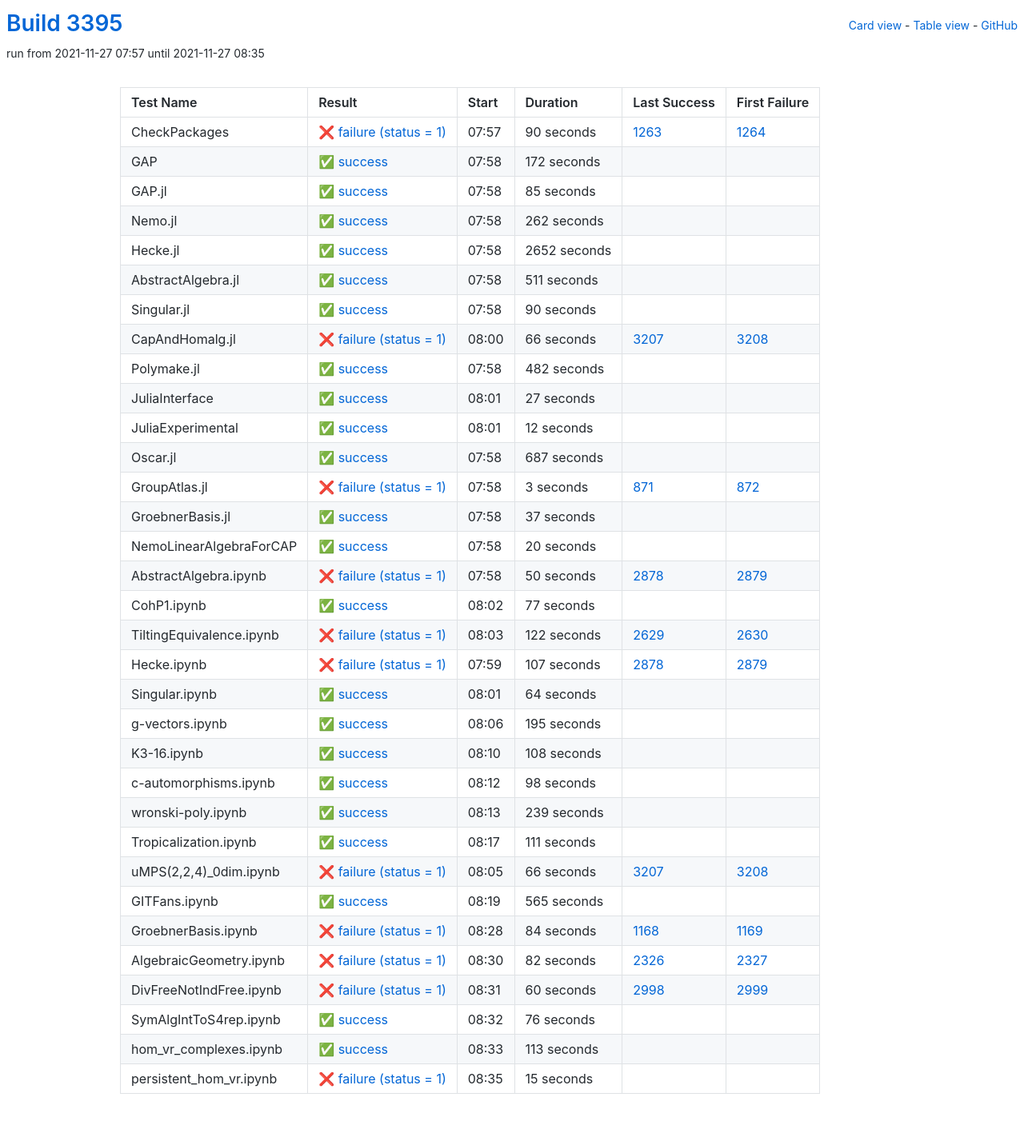
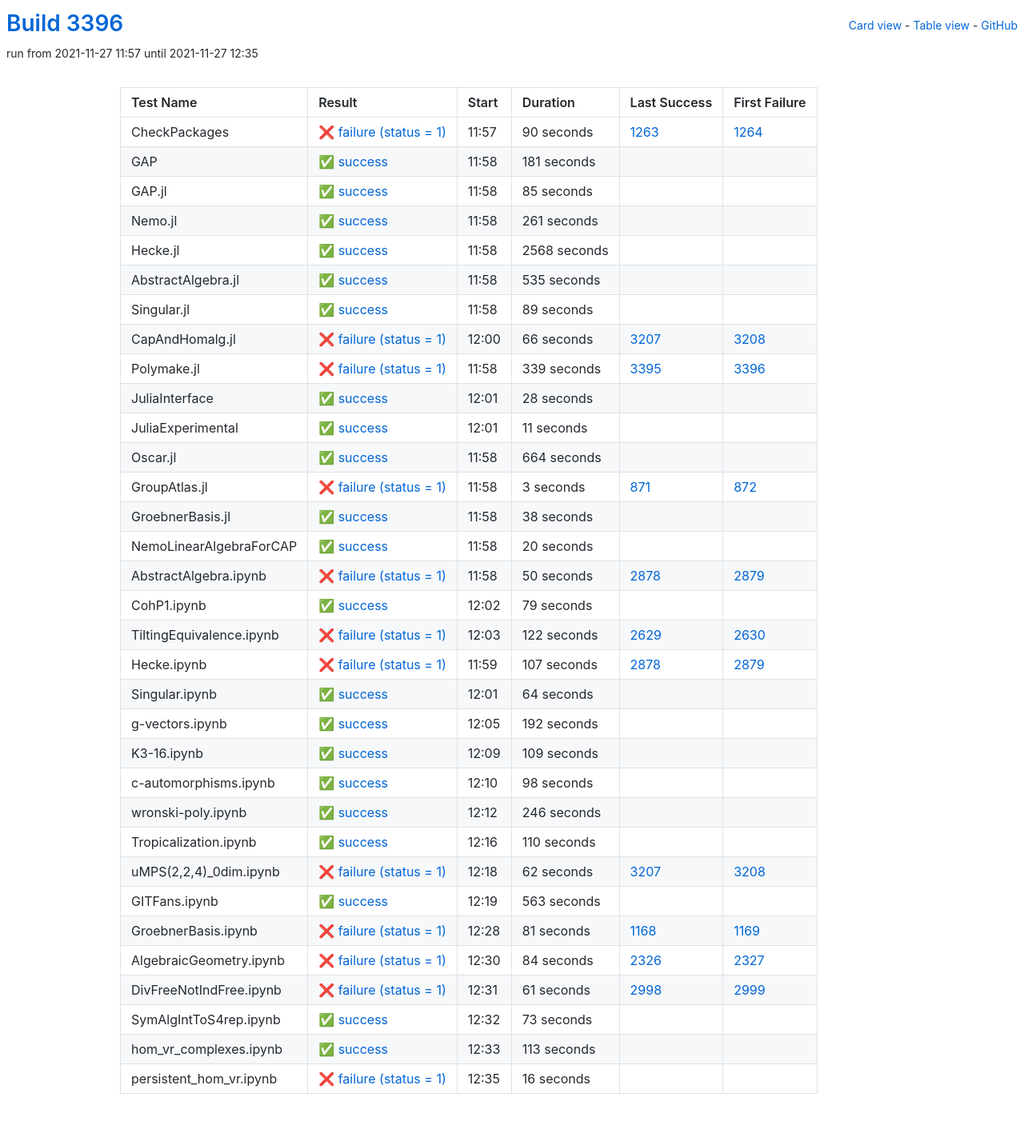
Before and after one commit to oscar-system/oscar-ci-status-stable, a Jekyll site: the page built from table.html, in a window 1280 px wide. Shown: the whole page at 80% size. Built offline with Jekyll 4.4.1, drawn with Linux system fonts in a browser that asks for light colours.

Commit message:
Build #3396

```diff
--- a/_data/ci.yml
+++ b/_data/ci.yml
@@ -1,6 +1,6 @@
 ---
-build: 3395
-build_url: https://oscarci.mathematik.uni-kl.de/job/oscar-stable/3395/
+build: 3396
+build_url: https://oscarci.mathematik.uni-kl.de/job/oscar-stable/3396/
 job: oscar-stable
 organization: oscar-system
 repo: oscar-ci-status-stable
@@ -8,8 +8,8 @@ repourl: https://github.com/oscar-system/oscar-ci-status-stable
 tests:
 - name: CheckPackages
   id: checkpackages
-  log: https://oscarci.mathematik.uni-kl.de/job/oscar-stable/3395/artifact/logs/build-3395/CheckPackages.log
-  start: 2021-11-27 07:57
+  log: https://oscarci.mathematik.uni-kl.de/job/oscar-stable/3396/artifact/logs/build-3396/CheckPackages.log
+  start: 2021-11-27 11:57
   success: false
   exitcode: 1
   status: failure
@@ -20,20 +20,20 @@ tests:
   first_failure_url: https://oscarci.mathematik.uni-kl.de/job/oscar-stable/1264/
 - name: GAP
   id: gap
-  log: https://oscarci.mathematik.uni-kl.de/job/oscar-stable/3395/artifact/logs/build-3395/GAP.log
-  start: 2021-11-27 07:58
+  log: https://oscarci.mathematik.uni-kl.de/job/oscar-stable/3396/artifact/logs/build-3396/GAP.log
+  start: 2021-11-27 11:58
   success: true
   exitcode: 0
   status: success
-  duration: 172
+  duration: 181
   last_success: false
   last_success_url:
   first_failure: false
   first_failure_url:
 - name: GAP.jl
   id: gap-jl
-  log: https://oscarci.mathematik.uni-kl.de/job/oscar-stable/3395/artifact/logs/build-3395/GAP.jl.log
-  start: 2021-11-27 07:58
+  log: https://oscarci.mathematik.uni-kl.de/job/oscar-stable/3396/artifact/logs/build-3396/GAP.jl.log
+  start: 2021-11-27 11:58
   success: true
   exitcode: 0
   status: success
@@ -44,56 +44,56 @@ tests:
   first_failure_url:
 - name: Nemo.jl
   id: nemo-jl
-  log: https://oscarci.mathematik.uni-kl.de/job/oscar-stable/3395/artifact/logs/build-3395/Nemo.jl.log
-  start: 2021-11-27 07:58
+  log: https://oscarci.mathematik.uni-kl.de/job/oscar-stable/3396/artifact/logs/build-3396/Nemo.jl.log
+  start: 2021-11-27 11:58
   success: true
   exitcode: 0
   status: success
-  duration: 262
+  duration: 261
   last_success: false
   last_success_url:
   first_failure: false
   first_failure_url:
 - name: Hecke.jl
   id: hecke-jl
-  log: https://oscarci.mathematik.uni-kl.de/job/oscar-stable/3395/artifact/logs/build-3395/Hecke.jl.log
-  start: 2021-11-27 07:58
+  log: https://oscarci.mathematik.uni-kl.de/job/oscar-stable/3396/artifact/logs/build-3396/Hecke.jl.log
+  start: 2021-11-27 11:58
   success: true
   exitcode: 0
   status: success
-  duration: 2652
+  duration: 2568
   last_success: false
   last_success_url:
   first_failure: false
   first_failure_url:
 - name: AbstractAlgebra.jl
   id: abstractalgebra-jl
-  log: https://oscarci.mathematik.uni-kl.de/job/oscar-stable/3395/artifact/logs/build-3395/AbstractAlgebra.jl.log
-  start: 2021-11-27 07:58
+  log: https://oscarci.mathematik.uni-kl.de/job/oscar-stable/3396/artifact/logs/build-3396/AbstractAlgebra.jl.log
+  start: 2021-11-27 11:58
   success: true
   exitcode: 0
   status: success
-  duration: 511
+  duration: 535
   last_success: false
   last_success_url:
   first_failure: false
   first_failure_url:
 - name: Singular.jl
   id: singular-jl
-  log: https://oscarci.mathematik.uni-kl.de/job/oscar-stable/3395/artifact/logs/build-3395/Singular.jl.log
-  start: 2021-11-27 07:58
+  log: https://oscarci.mathematik.uni-kl.de/job/oscar-stable/3396/artifact/logs/build-3396/Singular.jl.log
+  start: 2021-11-27 11:58
   success: true
   exitcode: 0
   status: success
-  duration: 90
+  duration: 89
   last_success: false
   last_success_url:
   first_failure: false
   first_failure_url:
 - name: CapAndHomalg.jl
   id: capandhomalg-jl
-  log: https://oscarci.mathematik.uni-kl.de/job/oscar-stable/3395/artifact/logs/build-3395/CapAndHomalg.jl.log
-  start: 2021-11-27 08:00
+  log: https://oscarci.mathematik.uni-kl.de/job/oscar-stable/3396/artifact/logs/build-3396/CapAndHomalg.jl.log
+  start: 2021-11-27 12:00
   success: false
   exitcode: 1
   status: failure
@@ -104,56 +104,56 @@ tests:
   first_failure_url: https://oscarci.mathematik.uni-kl.de/job/oscar-stable/3208/
 - name: Polymake.jl
   id: polymake-jl
-  log: https://oscarci.mathematik.uni-kl.de/job/oscar-stable/3395/artifact/logs/build-3395/Polymake.jl.log
-  start: 2021-11-27 07:58
+  log: https://oscarci.mathematik.uni-kl.de/job/oscar-stable/3396/artifact/logs/build-3396/Polymake.jl.log
+  start: 2021-11-27 11:58
+  success: false
+  exitcode: 1
+  status: failure
+  duration: 339
+  last_success: 3395
+  last_success_url: https://oscarci.mathematik.uni-kl.de/job/oscar-stable/3395/
+  first_failure: 3396
+  first_failure_url: https://oscarci.mathematik.uni-kl.de/job/oscar-stable/3396/
+- name: JuliaInterface
+  id: juliainterface
+  log: https://oscarci.mathematik.uni-kl.de/job/oscar-stable/3396/artifact/logs/build-3396/JuliaInterface.log
+  start: 2021-11-27 12:01
   success: true
   exitcode: 0
   status: success
-  duration: 482
-  last_success: false
-  last_success_url:
-  first_failure: false
-  first_failure_url:
-- name: JuliaInterface
-  id: juliainterface
-  log: https://oscarci.mathematik.uni-kl.de/job/oscar-stable/3395/artifact/logs/build-3395/JuliaInterface.log
-  start: 2021-11-27 08:01
-  success: true
-  exitcode: 0
-  status: success
-  duration: 27
+  duration: 28
   last_success: false
   last_success_url:
   first_failure: false
   first_failure_url:
 - name: JuliaExperimental
   id: juliaexperimental
-  log: https://oscarci.mathematik.uni-kl.de/job/oscar-stable/3395/artifact/logs/build-3395/JuliaExperimental.log
-  start: 2021-11-27 08:01
+  log: https://oscarci.mathematik.uni-kl.de/job/oscar-stable/3396/artifact/logs/build-3396/JuliaExperimental.log
+  start: 2021-11-27 12:01
   success: true
   exitcode: 0
   status: success
-  duration: 12
+  duration: 11
   last_success: false
   last_success_url:
   first_failure: false
   first_failure_url:
 - name: Oscar.jl
   id: oscar-jl
-  log: https://oscarci.mathematik.uni-kl.de/job/oscar-stable/3395/artifact/logs/build-3395/Oscar.jl.log
-  start: 2021-11-27 07:58
+  log: https://oscarci.mathematik.uni-kl.de/job/oscar-stable/3396/artifact/logs/build-3396/Oscar.jl.log
+  start: 2021-11-27 11:58
   success: true
   exitcode: 0
   status: success
-  duration: 687
+  duration: 664
   last_success: false
   last_success_url:
   first_failure: false
   first_failure_url:
 - name: GroupAtlas.jl
   id: groupatlas-jl
-  log: https://oscarci.mathematik.uni-kl.de/job/oscar-stable/3395/artifact/logs/build-3395/GroupAtlas.jl.log
-  start: 2021-11-27 07:58
+  log: https://oscarci.mathematik.uni-kl.de/job/oscar-stable/3396/artifact/logs/build-3396/GroupAtlas.jl.log
+  start: 2021-11-27 11:58
   success: false
   exitcode: 1
   status: failure
@@ -164,20 +164,20 @@ tests:
   first_failure_url: https://oscarci.mathematik.uni-kl.de/job/oscar-stable/872/
 - name: GroebnerBasis.jl
   id: groebnerbasis-jl
-  log: https://oscarci.mathematik.uni-kl.de/job/oscar-stable/3395/artifact/logs/build-3395/GroebnerBasis.jl.log
-  start: 2021-11-27 07:58
+  log: https://oscarci.mathematik.uni-kl.de/job/oscar-stable/3396/artifact/logs/build-3396/GroebnerBasis.jl.log
+  start: 2021-11-27 11:58
   success: true
   exitcode: 0
   status: success
-  duration: 37
+  duration: 38
   last_success: false
   last_success_url:
   first_failure: false
   first_failure_url:
 - name: NemoLinearAlgebraForCAP
   id: nemolinearalgebraforcap
-  log: https://oscarci.mathematik.uni-kl.de/job/oscar-stable/3395/artifact/logs/build-3395/NemoLinearAlgebraForCAP.log
-  start: 2021-11-27 07:58
+  log: https://oscarci.mathematik.uni-kl.de/job/oscar-stable/3396/artifact/logs/build-3396/NemoLinearAlgebraForCAP.log
+  start: 2021-11-27 11:58
   success: true
   exitcode: 0
   status: success
@@ -188,8 +188,8 @@ tests:
   first_failure_url:
 - name: AbstractAlgebra.ipynb
   id: abstractalgebra-ipynb
-  log: https://oscarci.mathematik.uni-kl.de/job/oscar-stable/3395/artifact/logs/build-3395/AbstractAlgebra.ipynb.log
-  start: 2021-11-27 07:58
+  log: https://oscarci.mathematik.uni-kl.de/job/oscar-stable/3396/artifact/logs/build-3396/AbstractAlgebra.ipynb.log
+  start: 2021-11-27 11:58
   success: false
   exitcode: 1
   status: failure
@@ -200,20 +200,20 @@ tests:
   first_failure_url: https://oscarci.mathematik.uni-kl.de/job/oscar-stable/2879/
 - name: CohP1.ipynb
   id: cohp1-ipynb
-  log: https://oscarci.mathematik.uni-kl.de/job/oscar-stable/3395/artifact/logs/build-3395/CohP1.ipynb.log
-  start: 2021-11-27 08:02
+  log: https://oscarci.mathematik.uni-kl.de/job/oscar-stable/3396/artifact/logs/build-3396/CohP1.ipynb.log
+  start: 2021-11-27 12:02
   success: true
   exitcode: 0
   status: success
-  duration: 77
+  duration: 79
   last_success: false
   last_success_url:
   first_failure: false
   first_failure_url:
 - name: TiltingEquivalence.ipynb
   id: tiltingequivalence-ipynb
-  log: https://oscarci.mathematik.uni-kl.de/job/oscar-stable/3395/artifact/logs/build-3395/TiltingEquivalence.ipynb.log
-  start: 2021-11-27 08:03
+  log: https://oscarci.mathematik.uni-kl.de/job/oscar-stable/3396/artifact/logs/build-3396/TiltingEquivalence.ipynb.log
+  start: 2021-11-27 12:03
   success: false
   exitcode: 1
   status: failure
@@ -224,8 +224,8 @@ tests:
   first_failure_url: https://oscarci.mathematik.uni-kl.de/job/oscar-stable/2630/
 - name: Hecke.ipynb
   id: hecke-ipynb
-  log: https://oscarci.mathematik.uni-kl.de/job/oscar-stable/3395/artifact/logs/build-3395/Hecke.ipynb.log
-  start: 2021-11-27 07:59
+  log: https://oscarci.mathematik.uni-kl.de/job/oscar-stable/3396/artifact/logs/build-3396/Hecke.ipynb.log
+  start: 2021-11-27 11:59
   success: false
   exitcode: 1
   status: failure
@@ -236,8 +236,8 @@ tests:
   first_failure_url: https://oscarci.mathematik.uni-kl.de/job/oscar-stable/2879/
 - name: Singular.ipynb
   id: singular-ipynb
-  log: https://oscarci.mathematik.uni-kl.de/job/oscar-stable/3395/artifact/logs/build-3395/Singular.ipynb.log
-  start: 2021-11-27 08:01
+  log: https://oscarci.mathematik.uni-kl.de/job/oscar-stable/3396/artifact/logs/build-3396/Singular.ipynb.log
+  start: 2021-11-27 12:01
   success: true
   exitcode: 0
   status: success
@@ -248,32 +248,32 @@ tests:
   first_failure_url:
 - name: g-vectors.ipynb
   id: g-vectors-ipynb
-  log: https://oscarci.mathematik.uni-kl.de/job/oscar-stable/3395/artifact/logs/build-3395/g-vectors.ipynb.log
-  start: 2021-11-27 08:06
+  log: https://oscarci.mathematik.uni-kl.de/job/oscar-stable/3396/artifact/logs/build-3396/g-vectors.ipynb.log
+  start: 2021-11-27 12:05
   success: true
   exitcode: 0
   status: success
-  duration: 195
+  duration: 192
   last_success: false
   last_success_url:
   first_failure: false
   first_failure_url:
 - name: K3-16.ipynb
   id: k3-16-ipynb
-  log: https://oscarci.mathematik.uni-kl.de/job/oscar-stable/3395/artifact/logs/build-3395/K3-16.ipynb.log
-  start: 2021-11-27 08:10
+  log: https://oscarci.mathematik.uni-kl.de/job/oscar-stable/3396/artifact/logs/build-3396/K3-16.ipynb.log
+  start: 2021-11-27 12:09
   success: true
   exitcode: 0
   status: success
-  duration: 108
+  duration: 109
   last_success: false
   last_success_url:
   first_failure: false
   first_failure_url:
 - name: c-automorphisms.ipynb
   id: c-automorphisms-ipynb
-  log: https://oscarci.mathematik.uni-kl.de/job/oscar-stable/3395/artifact/logs/build-3395/c-automorphisms.ipynb.log
-  start: 2021-11-27 08:12
+  log: https://oscarci.mathematik.uni-kl.de/job/oscar-stable/3396/artifact/logs/build-3396/c-automorphisms.ipynb.log
+  start: 2021-11-27 12:10
   success: true
   exitcode: 0
   status: success
@@ -284,104 +284,104 @@ tests:
   first_failure_url:
 - name: wronski-poly.ipynb
   id: wronski-poly-ipynb
-  log: https://oscarci.mathematik.uni-kl.de/job/oscar-stable/3395/artifact/logs/build-3395/wronski-poly.ipynb.log
-  start: 2021-11-27 08:13
+  log: https://oscarci.mathematik.uni-kl.de/job/oscar-stable/3396/artifact/logs/build-3396/wronski-poly.ipynb.log
+  start: 2021-11-27 12:12
   success: true
   exitcode: 0
   status: success
-  duration: 239
+  duration: 246
   last_success: false
   last_success_url:
   first_failure: false
   first_failure_url:
 - name: Tropicalization.ipynb
   id: tropicalization-ipynb
-  log: https://oscarci.mathematik.uni-kl.de/job/oscar-stable/3395/artifact/logs/build-3395/Tropicalization.ipynb.log
-  start: 2021-11-27 08:17
+  log: https://oscarci.mathematik.uni-kl.de/job/oscar-stable/3396/artifact/logs/build-3396/Tropicalization.ipynb.log
+  start: 2021-11-27 12:16
   success: true
   exitcode: 0
   status: success
-  duration: 111
+  duration: 110
   last_success: false
   last_success_url:
   first_failure: false
   first_failure_url:
 - name: uMPS(2,2,4)_0dim.ipynb
   id: umps-2-2-4-0dim-ipynb
-  log: https://oscarci.mathematik.uni-kl.de/job/oscar-stable/3395/artifact/logs/build-3395/uMPS-2-2-4-_0dim.ipynb.log
-  start: 2021-11-27 08:05
+  log: https://oscarci.mathematik.uni-kl.de/job/oscar-stable/3396/artifact/logs/build-3396/uMPS-2-2-4-_0dim.ipynb.log
+  start: 2021-11-27 12:18
   success: false
   exitcode: 1
   status: failure
-  duration: 66
+  duration: 62
   last_success: 3207
   last_success_url: https://oscarci.mathematik.uni-kl.de/job/oscar-stable/3207/
   first_failure: 3208
   first_failure_url: https://oscarci.mathematik.uni-kl.de/job/oscar-stable/3208/
 - name: GITFans.ipynb
   id: gitfans-ipynb
-  log: https://oscarci.mathematik.uni-kl.de/job/oscar-stable/3395/artifact/logs/build-3395/GITFans.ipynb.log
-  start: 2021-11-27 08:19
+  log: https://oscarci.mathematik.uni-kl.de/job/oscar-stable/3396/artifact/logs/build-3396/GITFans.ipynb.log
+  start: 2021-11-27 12:19
   success: true
   exitcode: 0
   status: success
-  duration: 565
+  duration: 563
   last_success: false
   last_success_url:
   first_failure: false
   first_failure_url:
 - name: GroebnerBasis.ipynb
   id: groebnerbasis-ipynb
-  log: https://oscarci.mathematik.uni-kl.de/job/oscar-stable/3395/artifact/logs/build-3395/GroebnerBasis.ipynb.log
-  start: 2021-11-27 08:28
+  log: https://oscarci.mathematik.uni-kl.de/job/oscar-stable/3396/artifact/logs/build-3396/GroebnerBasis.ipynb.log
+  start: 2021-11-27 12:28
   success: false
   exitcode: 1
   status: failure
-  duration: 84
+  duration: 81
   last_success: 1168
   last_success_url: https://oscarci.mathematik.uni-kl.de/job/oscar-stable/1168/
   first_failure: 1169
   first_failure_url: https://oscarci.mathematik.uni-kl.de/job/oscar-stable/1169/
 - name: AlgebraicGeometry.ipynb
   id: algebraicgeometry-ipynb
-  log: https://oscarci.mathematik.uni-kl.de/job/oscar-stable/3395/artifact/logs/build-3395/AlgebraicGeometry.ipynb.log
-  start: 2021-11-27 08:30
+  log: https://oscarci.mathematik.uni-kl.de/job/oscar-stable/3396/artifact/logs/build-3396/AlgebraicGeometry.ipynb.log
+  start: 2021-11-27 12:30
   success: false
   exitcode: 1
   status: failure
-  duration: 82
+  duration: 84
   last_success: 2326
   last_success_url: https://oscarci.mathematik.uni-kl.de/job/oscar-stable/2326/
   first_failure: 2327
   first_failure_url: https://oscarci.mathematik.uni-kl.de/job/oscar-stable/2327/
 - name: DivFreeNotIndFree.ipynb
   id: divfreenotindfree-ipynb
-  log: https://oscarci.mathematik.uni-kl.de/job/oscar-stable/3395/artifact/logs/build-3395/DivFreeNotIndFree.ipynb.log
-  start: 2021-11-27 08:31
+  log: https://oscarci.mathematik.uni-kl.de/job/oscar-stable/3396/artifact/logs/build-3396/DivFreeNotIndFree.ipynb.log
+  start: 2021-11-27 12:31
   success: false
   exitcode: 1
   status: failure
-  duration: 60
+  duration: 61
   last_success: 2998
   last_success_url: https://oscarci.mathematik.uni-kl.de/job/oscar-stable/2998/
   first_failure: 2999
   first_failure_url: https://oscarci.mathematik.uni-kl.de/job/oscar-stable/2999/
 - name: SymAlgIntToS4rep.ipynb
   id: symalginttos4rep-ipynb
-  log: https://oscarci.mathematik.uni-kl.de/job/oscar-stable/3395/artifact/logs/build-3395/SymAlgIntToS4rep.ipynb.log
-  start: 2021-11-27 08:32
+  log: https://oscarci.mathematik.uni-kl.de/job/oscar-stable/3396/artifact/logs/build-3396/SymAlgIntToS4rep.ipynb.log
+  start: 2021-11-27 12:32
   success: true
   exitcode: 0
   status: success
-  duration: 76
+  duration: 73
   last_success: false
   last_success_url:
   first_failure: false
   first_failure_url:
 - name: hom_vr_complexes.ipynb
   id: hom-vr-complexes-ipynb
-  log: https://oscarci.mathematik.uni-kl.de/job/oscar-stable/3395/artifact/logs/build-3395/hom_vr_complexes.ipynb.log
-  start: 2021-11-27 08:33
+  log: https://oscarci.mathematik.uni-kl.de/job/oscar-stable/3396/artifact/logs/build-3396/hom_vr_complexes.ipynb.log
+  start: 2021-11-27 12:33
   success: true
   exitcode: 0
   status: success
@@ -392,12 +392,12 @@ tests:
   first_failure_url:
 - name: persistent_hom_vr.ipynb
   id: persistent-hom-vr-ipynb
-  log: https://oscarci.mathematik.uni-kl.de/job/oscar-stable/3395/artifact/logs/build-3395/persistent_hom_vr.ipynb.log
-  start: 2021-11-27 08:35
+  log: https://oscarci.mathematik.uni-kl.de/job/oscar-stable/3396/artifact/logs/build-3396/persistent_hom_vr.ipynb.log
+  start: 2021-11-27 12:35
   success: false
   exitcode: 1
   status: failure
-  duration: 15
+  duration: 16
   last_success: false
   last_success_url:
   first_failure: false
```
Also changed, not shown: README.md.
